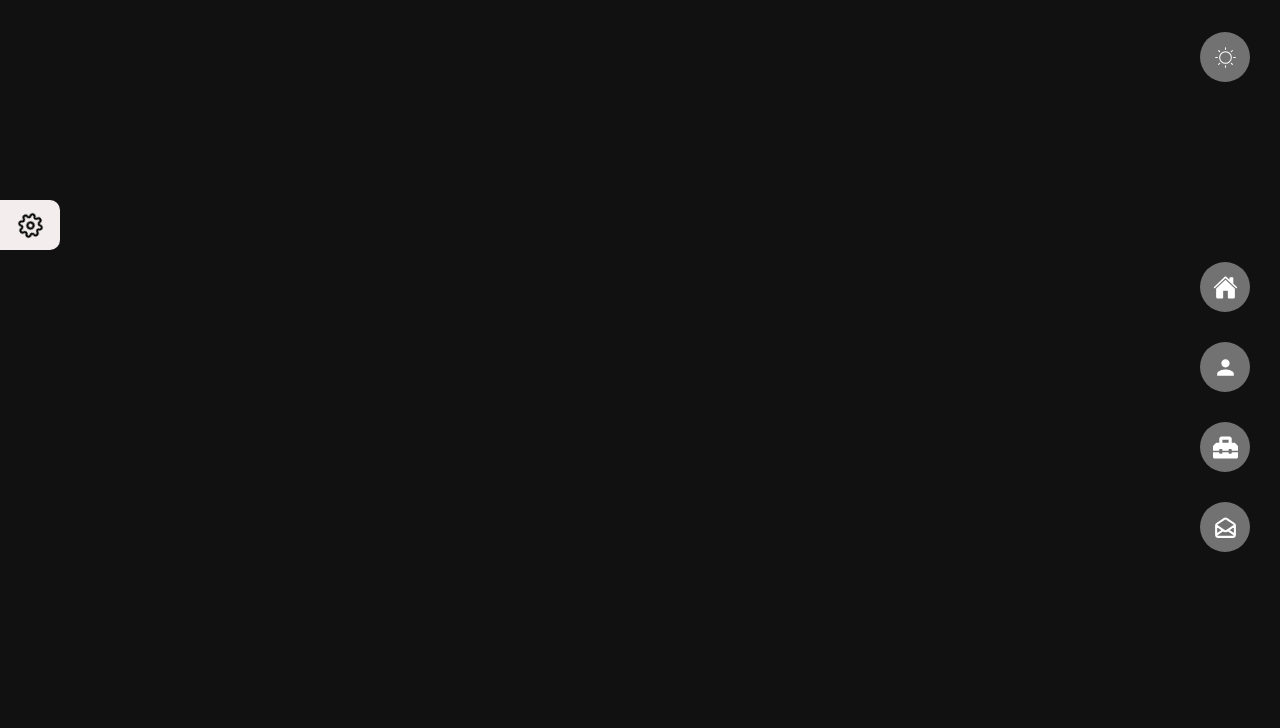
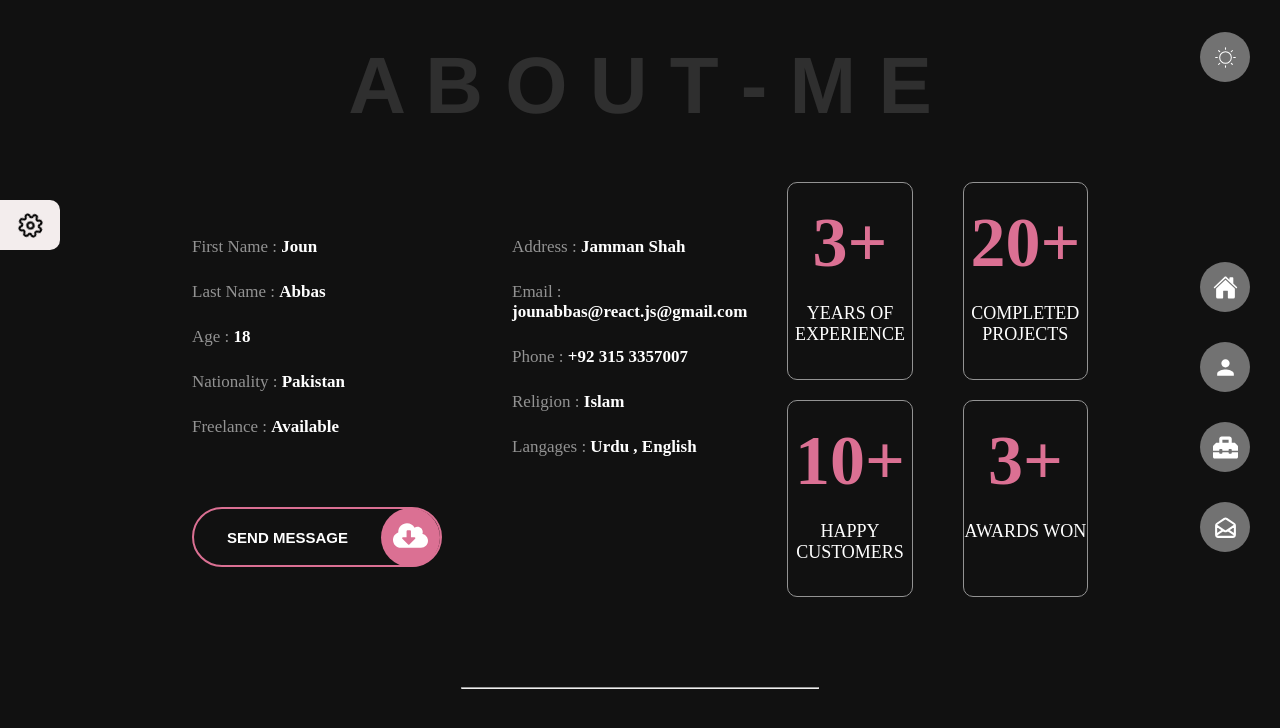
Before and after one commit to Jounabbas/My_Portfolio, a React (Create React App) app: page /about in a window 1280 px wide. Shown: the top 728 px of the page. Built offline with nearby package versions, Linux system fonts and the light colour scheme.

Commit message:
required something change

```diff
--- a/src/App.css
+++ b/src/App.css
@@ -6,6 +6,7 @@
 body{
  opacity: 1;
 }
+
 #acquah:hover{
   background-color: #55efc4;
   transition: all .3s ease-in-out;
--- a/src/App.js
+++ b/src/App.js
@@ -8,6 +8,7 @@ import { useContext ,useEffect} from 'react';
 import { appcontext } from './context/context';
 import { Color_change } from './component/Color_change';
 import Contact from './component/Contact';
+import About from './component/About';
 
 function App() {
   const {mode}=useContext(appcontext)
@@ -27,6 +28,7 @@ function App() {
        <Color_change/>
         <Routes>
           <Route exact path='/' element={<Home/>}/>
+          <Route exact path='/about' element={<About/>}/>
           <Route exact path='/contact' element={<Contact/>}/>
         </Routes>
       </Main>
--- /dev/null
+++ b/src/component/About.js
@@ -0,0 +1,139 @@
+import React, { useContext } from "react";
+import "../css_component/about.css";
+import { appcontext } from "../context/context";
+import { RiSendPlaneFill } from "react-icons/ri";
+import { FaCloudDownloadAlt } from "react-icons/fa";
+import { Flex, Progress } from 'antd';
+
+
+
+const About = () => {
+  const { color, mode } = useContext(appcontext);
+  return (
+    <div className="container2">
+      <div className="header about_header">
+        <h1 id={`${color}t`} style={mode?{}:{color:"#939393"}}>A B O U T - M E </h1>
+      </div>
+
+      <div className="about_sec1">
+        <div className="about_item1">
+          <div className="about_me">
+            <p>
+              First Name :{" "}
+              <span style={mode ? { color: "white" } : { color: "black" }}>
+                Joun
+              </span>
+            </p>
+            <p>
+              Last Name :{" "}
+              <span style={mode ? { color: "white" } : { color: "black" }}>
+                Abbas
+              </span>
+            </p>
+            <p>
+              Age :{" "}
+              <span style={mode ? { color: "white" } : { color: "black" }}>
+                18
+              </span>
+            </p>
+            <p>
+              Nationality :{" "}
+              <span style={mode ? { color: "white" } : { color: "black" }}>
+                Pakistan
+              </span>
+            </p>
+            <p>
+              Freelance :{" "}
+              <span style={mode ? { color: "white" } : { color: "black" }}>
+                Available
+              </span>
+            </p>
+          </div>
+
+          <div className="about_me">
+            <p>
+              Address :{" "}
+              <span style={mode ? { color: "white" } : { color: "black" }}>
+                Jamman Shah
+              </span>
+            </p>
+            <p>
+              Email :{" "}
+              <span style={mode ? { color: "white" } : { color: "black" }}>
+                jounabbas@react.js@gmail.com
+              </span>
+            </p>
+            <p>
+              Phone :{" "}
+              <span style={mode ? { color: "white" } : { color: "black" }}>
+                +92 315 3357007
+              </span>
+            </p>
+            <p>
+              Religion :{" "}
+              <span style={mode ? { color: "white" } : { color: "black" }}>
+                Islam
+              </span>
+            </p>
+            <p>
+              Langages :{" "}
+              <span style={mode ? { color: "white" } : { color: "black" }}>
+                Urdu , English
+              </span>
+            </p>
+          </div>
+
+          <div className="home_sec6 about_btn" id="btn">
+            <button id={`${color}b`}>
+              <span
+                className="text" id={`${color}btn`}
+                style={mode ? { color: "white" } : { color: "black" }}
+              >
+                SEND MESSAGE
+              </span>{" "}
+              <span
+                className="span"
+                id={color}
+                style={mode ? { color: "white" } : { color: "white" }}
+              >
+                <FaCloudDownloadAlt className="ico" />
+              </span>{" "}
+              <span className="hover_effect" id={color}></span>{" "}
+            </button>
+          </div>
+        </div>
+
+        <div className="about_item2">
+          <div className="experience">
+            <h1 id={`${color}s`}>3+</h1>
+            <p style={mode?{color:'white'}:{}}>YEARS OF EXPERIENCE</p>
+          </div>
+          <div className="experience">
+            <h1 id={`${color}s`}>20+</h1>
+            <p style={mode?{color:'white'}:{}}>COMPLETED PROJECTS</p>
+          </div>
+          <div className="experience">
+            <h1 id={`${color}s`}>10+</h1>
+            <p style={mode?{color:'white'}:{}}>HAPPY CUSTOMERS</p>
+          </div>
+          <div className="experience">
+            <h1 id={`${color}s`}>3+</h1>
+            <p style={mode?{color:'white'}:{}}>AWARDS WON</p>
+          </div>
+        </div>
+      </div>
+
+
+    <div className="horizenatl_line">
+        <hr/>
+    </div>
+
+
+        <div className="skil">
+
+        </div>
+    </div>
+  );
+};
+
+export default About;
--- /dev/null
+++ b/src/css_component/about.css
@@ -0,0 +1,78 @@
+*{
+    margin: 0%;
+    padding:0 ;
+    box-sizing: border-box;
+}
+.container2{
+    width: 70%;
+    height: 100vh;
+    margin-left: 15%;
+
+}
+.about_header{
+    margin-top: 5vh;
+}
+.about_sec1{
+    width:  100%;
+    margin-top: 50px;
+    display: grid;
+    grid-template-columns: 1fr 1fr;
+    column-gap: 40px;
+}
+.about_item1{
+    display: grid;
+    grid-template-columns: 1fr 1fr;
+    column-gap: 20px;
+}
+.about_me{
+    margin-top: 30px;
+   margin-bottom: 20px;
+}
+.about_btn{
+    width: 300px;
+}
+.about_me p{
+    color: #939393;
+    font-size: 17px;
+    margin-top: 25px;
+}
+.about_me span{
+    font-weight: 700;
+}
+.about_item2{
+    display: grid;
+    grid-template-columns: 1fr 1fr;
+   column-gap:50px ;
+   row-gap: 20px;
+}
+.experience{
+    border: 1px solid #939393;
+    border-radius: 10px;
+}
+.experience h1{
+    color: palevioletred;
+    font-size: 70px;
+    text-align: center;
+    margin-top: 20px;
+}
+.experience p{
+    font-size: 18px;
+    margin-top: 20px;
+    text-align: center;
+}
+
+.horizenatl_line{
+    margin-top: 90px;
+    width: 100%;
+    display: flex;
+    justify-content: center;
+}
+.horizenatl_line hr{
+    height: 2px;
+    width: 40%;
+    border-radius: 2px;
+    background-color: #939393;
+}
+.skil{
+    color: white;
+}
--- a/src/css_component/home_responsive.css
+++ b/src/css_component/home_responsive.css
@@ -28,8 +28,12 @@
         grid-template-columns: 1fr 1.5fr;
     }
     .home_sec4{
+        margin-bottom: 40px;
         left: 10%;
         width: 80%;
+    }
+    .home_sec2{
+        margin-bottom: 40px;
     }
 }
 @media screen and (max-width: 1070px) {
--- a/src/css_component/navebar.css
+++ b/src/css_component/navebar.css
@@ -8,7 +8,7 @@
    top: 4%;
    right: 20px;
    width: 60px;
-   height: 550px;
+   height: 650px;
    display: flex;
    flex-direction: column;
    justify-content: space-between;
@@ -66,6 +66,14 @@
     color: white;
     text-decoration: none;
 }
+@media screen and (max-width: 1500px) {
+    .nave{
+        height: 550px;
+    }
+}
+
+
+
 
 .green:hover{
     background-color: #05c46b;
```
Also changed, not shown: src/component/Contact.js (+68 -39 lines), src/component/Home.js (line endings or trailing spaces), src/component/Navebar.js (line endings or trailing spaces).
